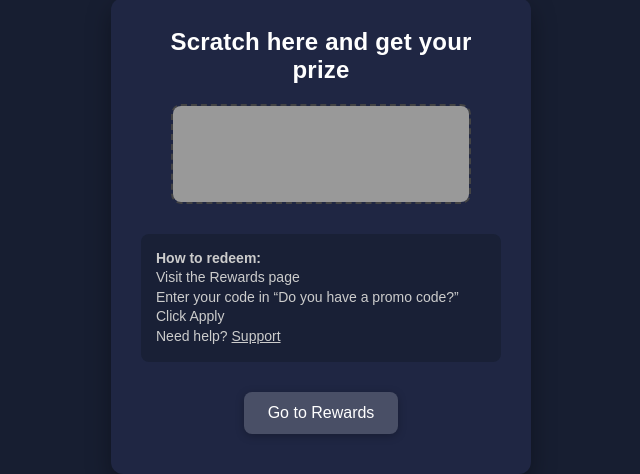
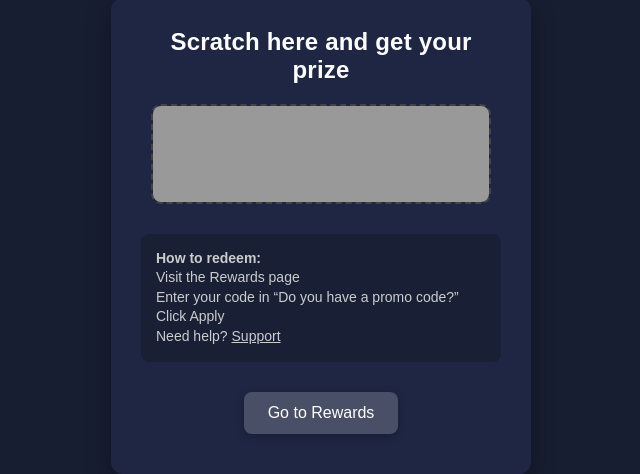
Before and after one commit to JohnnS-HD/Scratch-card, a plain HTML site: page scratch_F_test.html in a window 1280 px wide. Shown: the part 101-575 px from the top of the page, without its empty margins (319-959 px from the left). Drawn offline with Linux system fonts and the light colour scheme; no server answers.

Commit message:
Update scratch_F_test.html

```diff
--- a/scratch_F_test.html
+++ b/scratch_F_test.html
@@ -40,7 +40,7 @@
 
     .scratch-wrapper {
       position: relative;
-      width: 300px;
+      width: 340px;
       height: 100px;
       margin: 20px auto 0;
       border: 2px dashed #444;
@@ -127,7 +127,7 @@
 
     <div class="scratch-wrapper" id="scratchWrapper">
       <canvas id="prizeCanvas" width="300" height="100" aria-hidden="true"></canvas>
-      <canvas id="scratchCanvas" width="300" height="100"></canvas>
+      <canvas id="scratchCanvas" width="340" height="100"></canvas>
       <div class="confetti" id="confetti"></div>
     </div>
 
```
